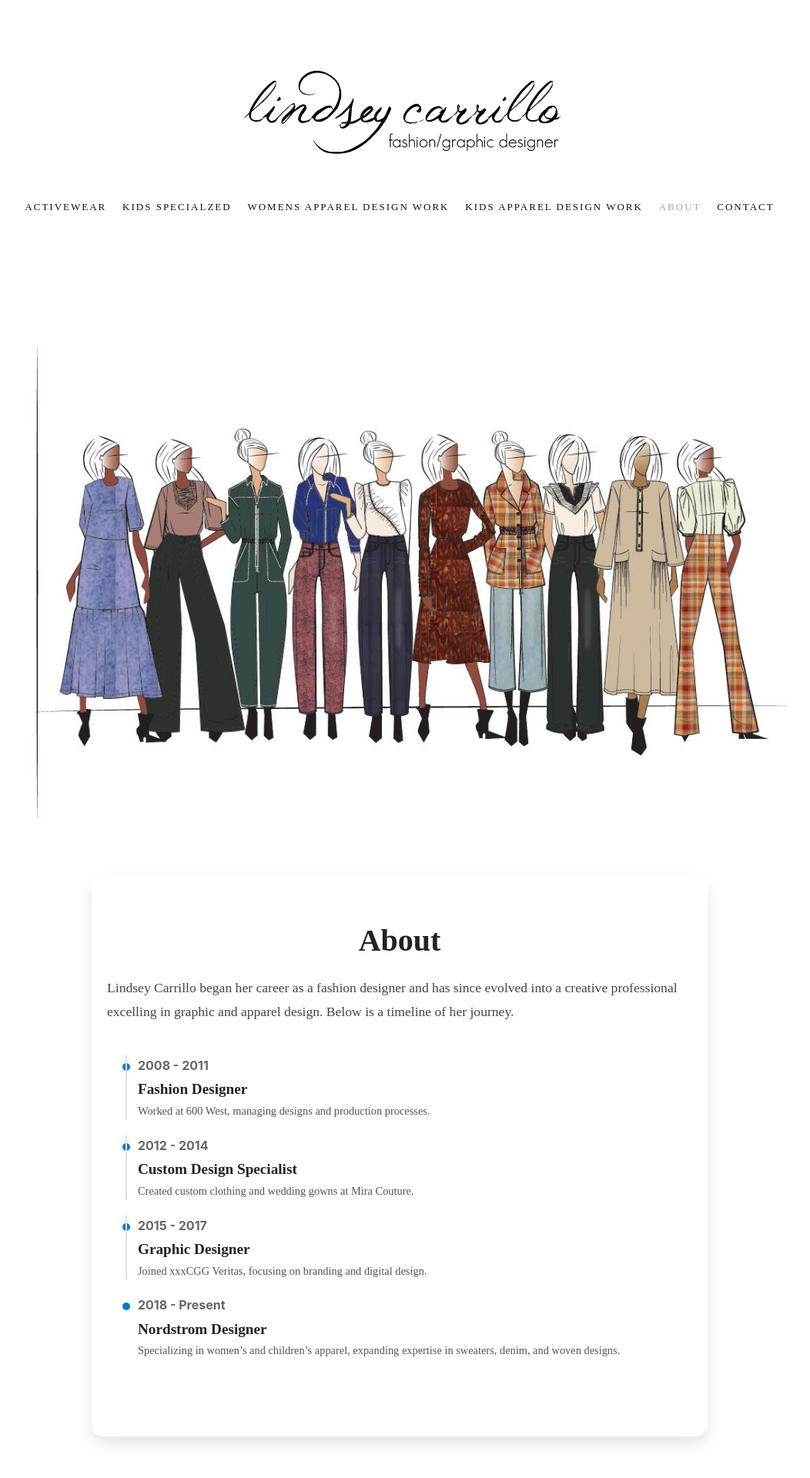
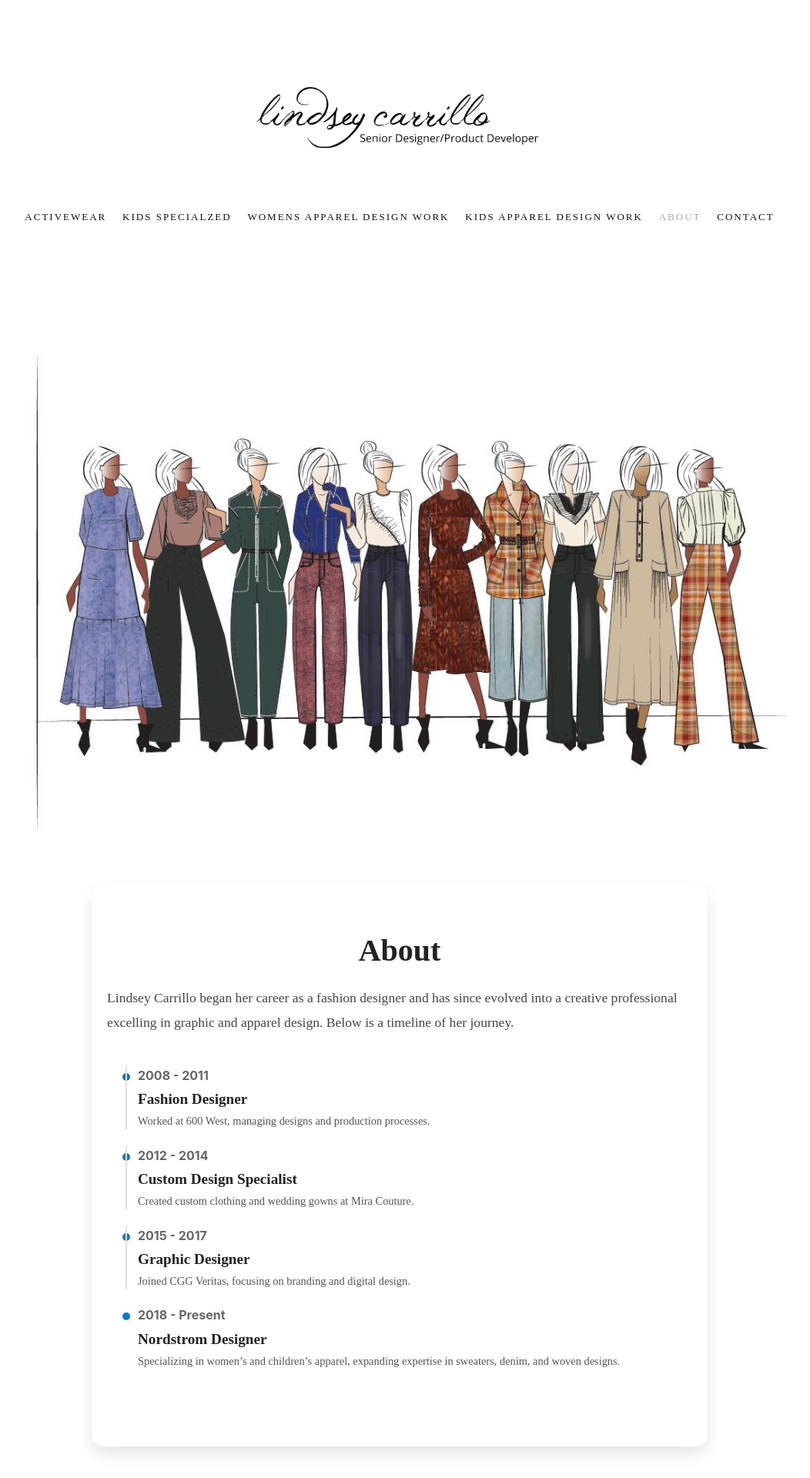
Before and after one commit to lmay87/lc-react, a Next.js app: page / in a window 1280 px wide. Shown: the top 1920 px of the page at 77% size, without its empty margins (121-1173 px from the left). Built offline with nearby package versions, Linux system fonts and the light colour scheme; a web font is replaced by a local one.

Commit message:
update index

```diff
--- a/src/layouts/app-layout.js
+++ b/src/layouts/app-layout.js
@@ -24,7 +24,7 @@ const AppLayout = ({ children }) => {
       <div id="site">
         <div id="canvas">
           <Header />
-          <div id="pageWrapper" className="hfeed" role="main">
+          <div id="pageWrapper" className="hfeed" role="main" >
             {children}
           </div>
           <Footer />
--- a/src/layouts/header/header.js
+++ b/src/layouts/header/header.js
@@ -20,7 +20,7 @@ const Header = () => {
               <a title="Lindsey Carrillo Design Portfolio" role="bookmark">
                 <span className="placed-logo-image">
                   <img
-                    src="/assets/LC726f7.png?format=1500w"
+                    src="/assets/header.png?format=1500w"
                     alt="Lindsey Carrillo Design Portfolio"
                   />
                 </span>
--- a/src/pages/index.js
+++ b/src/pages/index.js
@@ -60,7 +60,7 @@ export default function Home() {
                 <div className="timeline-date">2015 - 2017</div>
                 <div className="timeline-content">
                   <h3>Graphic Designer</h3>
-                  <p>Joined xxxCGG Veritas, focusing on branding and digital design.</p>
+                  <p>Joined CGG Veritas, focusing on branding and digital design.</p>
                 </div>
               </div>
               <div className="timeline-item">
@@ -81,6 +81,7 @@ export default function Home() {
       <style jsx>{`
         #page-content {
           padding: 20px;
+
         }
 
         .hero-section {
```
